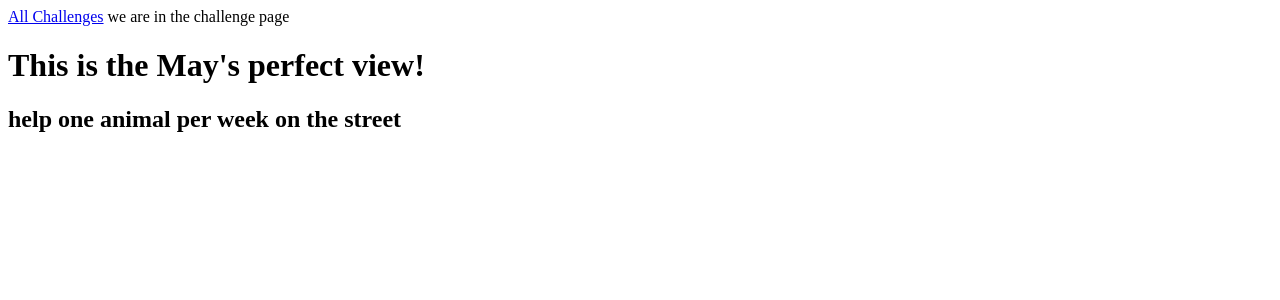
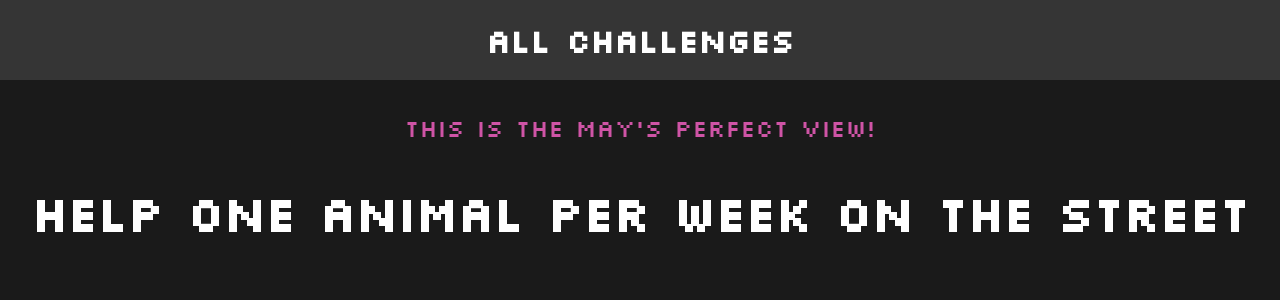
Before and after one commit to brunopetinati/monthly-challenges, a Django app: page /challenges/may in a window 1280 px wide. Shown: the top 300 px of the page. Run offline with Django 4.2, Linux system fonts and the light colour scheme.

Commit message:
added: global static files, styles, notes

```diff
--- a/challenges/static/challenges/challenges.css
+++ /dev/null
@@ -1,3 +0,0 @@
-ul {
-    list-style: none;
-}
--- a/challenges/templates/challenges/challenge.html
+++ b/challenges/templates/challenges/challenge.html
@@ -1,6 +1,12 @@
 {% extends "base.html" %}
+{% load static %}
 
-  {% block 'page_title' %}
+  {% block css_files %}
+    <link rel="stylesheet" href="{% static 'challenges/challenge.css' %}">
+    <link rel="stylesheet" href="{% static 'challenges/includes/header.css' %}">
+  {% endblock %}
+
+  {% block page_title %}
     <title>{{ month|title }}'s challenge!</title>
   {% endblock %}
 
--- a/challenges/templates/challenges/includes/header.html
+++ b/challenges/templates/challenges/includes/header.html
@@ -1,6 +1,5 @@
 <header>
 	<nav>
 		<a href="{% url 'challenges_index' %}">All Challenges</a>
-		{{ variable_test }}
 	</nav>
 </header>
--- a/challenges/templates/challenges/index.html
+++ b/challenges/templates/challenges/index.html
@@ -6,7 +6,9 @@
 {% endblock %}
 
 {% block css_files %}
+  <div>aqui está a div css_files</div>
   <link rel="stylesheet" href="{% static 'challenges/challenges.css' %}">
+  <link rel="stylesheet" href="{% static 'challenges/includes/header.css' %}">
 {% endblock %}
 
 {% block content %}
--- a/challenges/urls.py
+++ b/challenges/urls.py
@@ -4,5 +4,6 @@
 urlpatterns = [
     path('', views.index, name='challenges_index'), # /challenges/
     path('<int:month>', views.monthly_challenge_by_number),
-    path('<str:month>', views.monthly_challenge, name='path_name')
+    path('<str:month>', views.monthly_challenge, name='path_name'),
+    path('postscript/', views.postscript)
 ]
--- a/challenges/views.py
+++ b/challenges/views.py
@@ -43,7 +43,7 @@
 
 def monthly_challenge(request, month):
 
-    try:
+    #try:
         challenge_text = monthly_challenges[month]
 
         # always takes request as first argument # object with the variables and their values
@@ -54,7 +54,10 @@
         # response_data = render_to_string('challenges/challenge.html')
         # return HttpResponse(response_data)
         # due to django.shortcuts it's possible to skip those 2 lines above
-    except:
+    #except:
         #response_data = render_to_string('404.html')
         #return HttpResponse(response_data)
-        raise Http404()
+        #raise Http404()
+
+def postscript(request):
+    return render(request, 'challenges/postscript.html')
--- /dev/null
+++ b/static/challenges/challenge.css
@@ -0,0 +1,22 @@
+h1,
+h2 {
+  text-align: center;
+  color: white;
+}
+
+h1 {
+  font-size: 1.5rem;
+  margin: 2rem 0 1rem 0;
+  font-weight: normal;
+  color: #cf54a6;
+}
+
+h2 {
+  font-size: 3rem;
+  font-weight: bold;
+}
+
+.fallback {
+  text-align: center;
+  color: white;
+}
--- /dev/null
+++ b/static/challenges/includes/header.css
@@ -0,0 +1,25 @@
+header {
+  width: 100%;
+  height: 5rem;
+  background-color: #353535;
+}
+
+header nav {
+  width: 100%;
+  height: 100%;
+  display: flex;
+  justify-content: center;
+  align-items: center;
+}
+
+header nav a {
+  color: white;
+  font-size: 2rem;
+  font-weight: bold;
+  text-decoration: none;
+}
+
+header nav a:hover,
+header nav a:active {
+  color: #cf54a6;
+}
--- /dev/null
+++ b/static/styles.css
@@ -0,0 +1,10 @@
+@import url('https://fonts.googleapis.com/css2?family=Silkscreen&display=swap');
+
+html {
+  font-family: 'Silkscreen', cursive;
+}
+
+body {
+  margin: 0;
+  background-color: #1a1a1a;
+}
--- a/templates/base.html
+++ b/templates/base.html
@@ -1,3 +1,5 @@
+{% load static %}
+
 <!DOCTYPE html>
 <html lang="en">
   <head>
@@ -5,7 +7,8 @@
     <meta http-equiv="X-UA-Compatible" content="IE=edge">
     <meta name="viewport" content="width=device-width, initial-scale=1.0">
     <title>{% block page_title %} All challenges!! {% endblock %}</title>
-    {% block css_files %} {% endblock %}
+    <link rel="stylesheet" href="{% static 'styles.css' %}">
+    {% block css_files %}{% endblock %}
   </head>
   <body>
     {% block content %}{% endblock %}
```
Also changed, not shown: challenges/templates/challenges/postscript.html (added, +10 -0 lines), monthly_challenges/settings.py (+7 -0 lines), static/challenges/challenges.css (added, +37 -0 lines).
